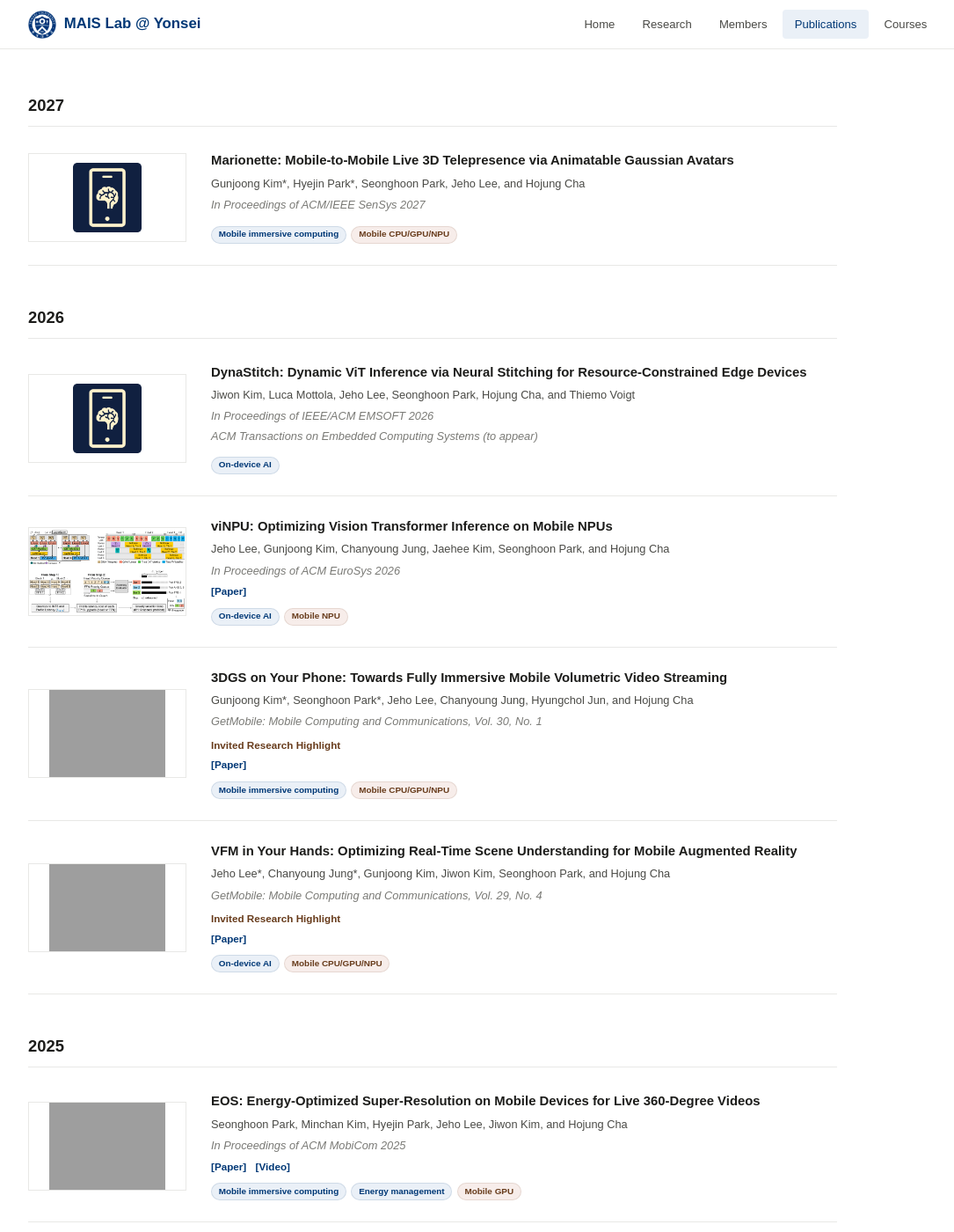
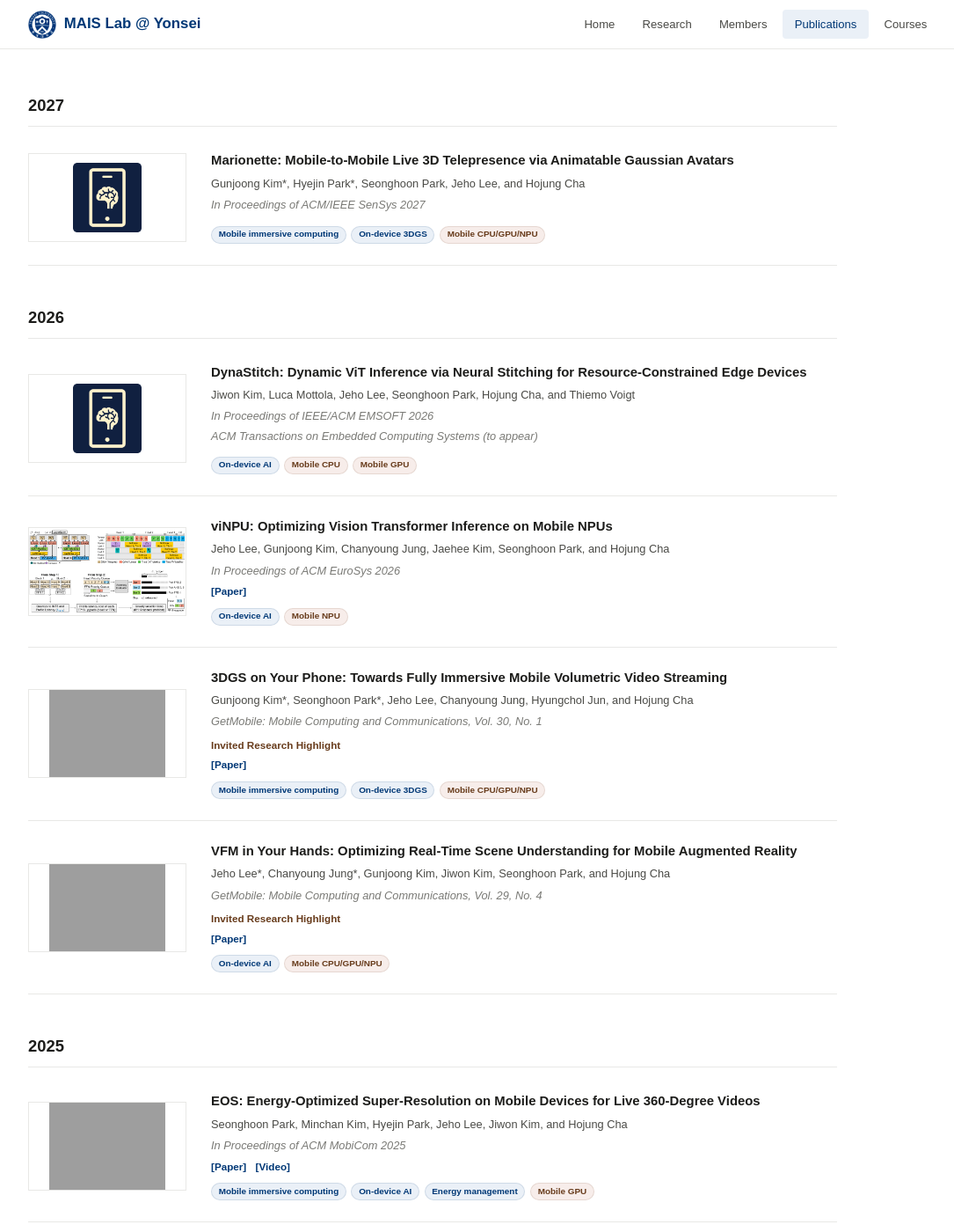
Before and after one commit to MAIS-Lab/mais-lab.github.io, a Jekyll site: the page built from _pages/publications.md, in a window 1280 px wide and 1400 px high, scrolled down 206 px. Shown: the whole window at 88% size, without its empty margins (90-1175 px from the left). Built offline with Jekyll 4.4.1, drawn with Linux system fonts in a browser that asks for light colours; some web fonts are replaced; some of the changed text lies outside the part shown; grey boxes are pictures that could not be loaded.

Commit message:
update ui

```diff
--- a/_data/publications.yml
+++ b/_data/publications.yml
@@ -31,7 +31,7 @@ full:
     papers:
       - title: "Marionette: Mobile-to-Mobile Live 3D Telepresence via Animatable Gaussian Avatars"
         slug: marionette
-        areas: ["Mobile immersive computing"]
+        areas: ["Mobile immersive computing", "On-device 3DGS"]
         hardware: ["Mobile CPU/GPU/NPU"]
         authors: "Gunjoong Kim*, Hyejin Park*, Seonghoon Park, Jeho Lee, and Hojung Cha"
         venue: "The 2027 ACM/IEEE International Conference on Embedded Artifical Intelligence and Sensing Systems"
@@ -43,6 +43,7 @@ full:
     papers:
       - title: "DynaStitch: Dynamic ViT Inference via Neural Stitching for Resource-Constrained Edge Devices"
         areas: ["On-device AI"]
+        hardware: ["Mobile CPU", "Mobile GPU"]
         authors: "Jiwon Kim, Luca Mottola, Jeho Lee, Seonghoon Park, Hojung Cha, and Thiemo Voigt"
         types: [conference, journal]
         venues:
@@ -67,7 +68,7 @@ full:
         thumbnail: "assets/img/publications/2026-eurosys-vinpu.png"
 
       - title: "3DGS on Your Phone: Towards Fully Immersive Mobile Volumetric Video Streaming"
-        areas: ["Mobile immersive computing"]
+        areas: ["Mobile immersive computing", "On-device 3DGS"]
         hardware: ["Mobile CPU/GPU/NPU"]
         authors: "Gunjoong Kim*, Seonghoon Park*, Jeho Lee, Chanyoung Jung, Hyungchol Jun, and Hojung Cha"
         venue: "GetMobile: Mobile Computing and Communications, Vol. 30, No. 1"
@@ -92,7 +93,7 @@ full:
     papers:
       - title: "EOS: Energy-Optimized Super-Resolution on Mobile Devices for Live 360-Degree Videos"
         slug: eos
-        areas: ["Mobile immersive computing", "Energy management"]
+        areas: ["Mobile immersive computing", "On-device AI", "Energy management"]
         hardware: ["Mobile GPU"]
         authors: "Seonghoon Park, Minchan Kim, Hyejin Park, Jeho Lee, Jiwon Kim, and Hojung Cha"
         venue: "The 31st Annual International Conference on Mobile Computing and Networking"
@@ -105,7 +106,7 @@ full:
 
       - title: "Vega: Fully Immersive Mobile Volumetric Video Streaming with 3D Gaussian Splatting"
         slug: vega
-        areas: ["Mobile immersive computing"]
+        areas: ["Mobile immersive computing", "On-device 3DGS"]
         hardware: ["Mobile CPU/GPU/NPU"]
         authors: "Gunjoong Kim*, Seonghoon Park*, Jeho Lee, Chanyoung Jung, Hyungchol Jun, and Hojung Cha"
         venue: "The 31st Annual International Conference on Mobile Computing and Networking"
@@ -128,7 +129,7 @@ full:
 
       - title: "Ember: Task Wakeup Sequence–Based Energy Optimization for Mobile Web Browsing"
         slug: ember
-        areas: ["Energy management"]
+        areas: ["Energy management", "ML for systems"]
         hardware: ["Mobile CPU"]
         authors: "Seonghoon Park, Jiwon Kim, Jeho Lee, and Hojung Cha"
         types: [conference, journal]
@@ -175,7 +176,7 @@ full:
     papers:
       - title: "OmniLive: Super-Resolution Enhanced 360° Video Live Streaming for Mobile Devices"
         slug: omnilive
-        areas: ["Mobile immersive computing"]
+        areas: ["Mobile immersive computing", "On-device AI"]
         hardware: ["Mobile GPU"]
         authors: "Seonghoon Park*, Yeonwoo Cho*, Hyungchol Jun, Jeho Lee, and Hojung Cha"
         venue: "The 21st Annual International Conference on Mobile Systems, Applications and Services"
@@ -232,7 +233,7 @@ full:
   - year: 2019
     papers:
       - title: "Optimizing Energy Efficiency of Browsers in Energy-Aware Scheduling-Enabled Mobile Devices"
-        areas: ["Energy management"]
+        areas: ["Energy management", "ML for systems"]
         hardware: ["Mobile CPU"]
         authors: "Yonghun Choi, Seonghoon Park, and Hojung Cha"
         venue: "The 25th Annual International Conference on Mobile Computing and Networking"
```
